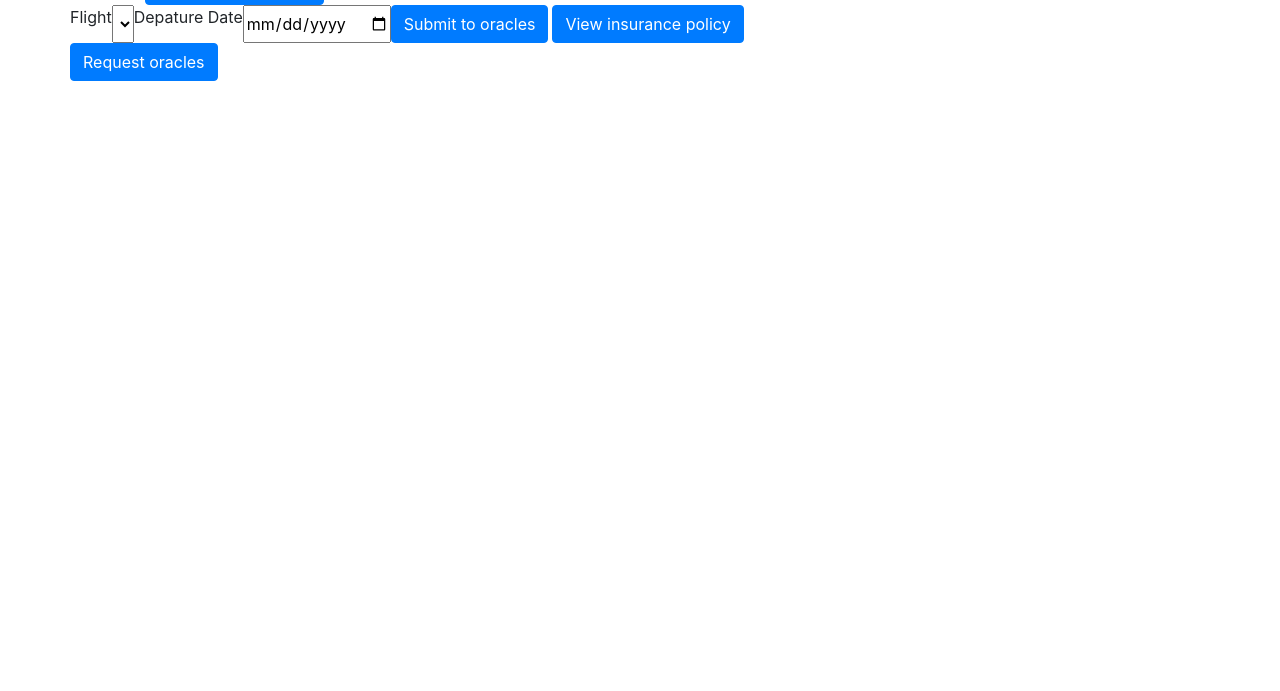
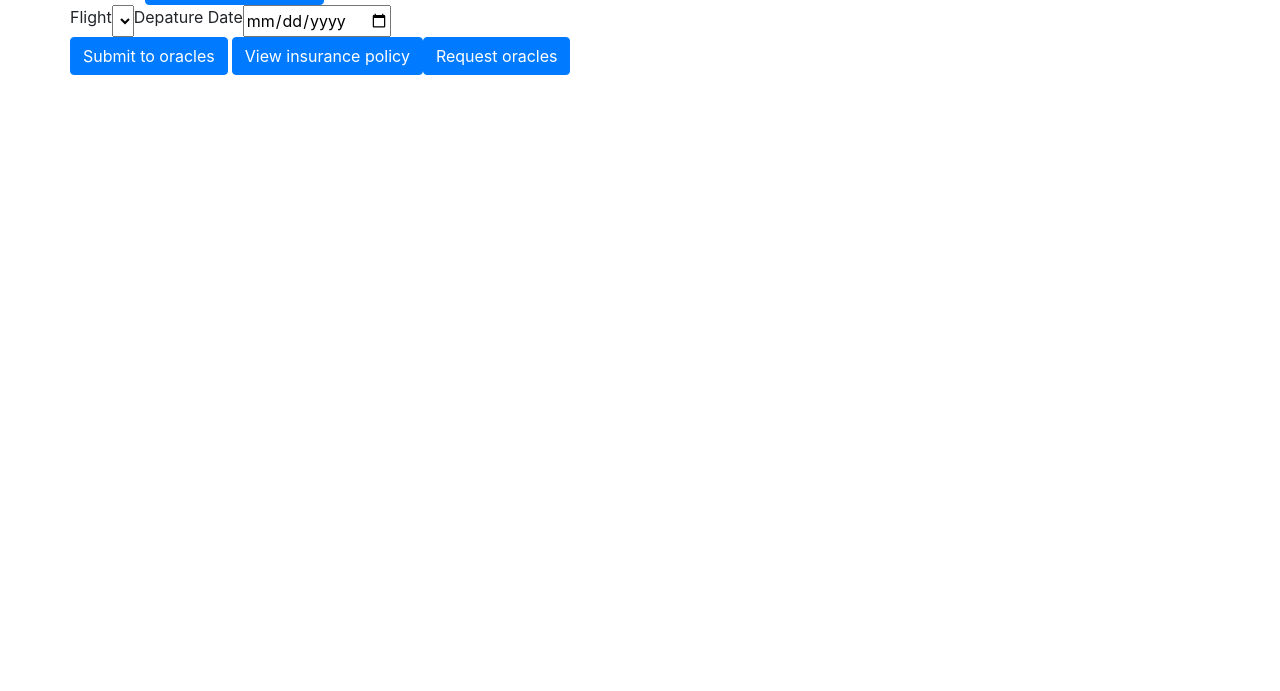
Before and after one commit to bilou12/dapp-flight-surety, a website: page src/dapp/index.html in a window 1280 px wide. Shown: the part 109-800 px from the top of the page. Drawn offline with nearby package versions, Linux system fonts and the light colour scheme.

Commit message:
refacto: layout GUI

```diff
--- a/src/dapp/index.html
+++ b/src/dapp/index.html
@@ -65,17 +65,14 @@
             <select id="flight-number"></select>
             <label class="form">Depature Date</label>
             <input id='departure-date' type="date" data-date-inline-picker="true" required />
+        </div>
+
+        <div class="row top-20">
             <btn class="btn btn-primary mr-1" id="submit-oracle">Submit to oracles</btn>
             <button type="button" class="btn btn-primary" id="view-insurance-policy" data-toggle="modal"
                 data-target="#modal-insurance-policy">
                 View insurance policy
             </button>
-
-        </div>
-
-        </div>
-
-        <div class="row">
             <btn class="btn btn-primary" id="request-oracle">Request oracles</btn>
         </div>
 
```
